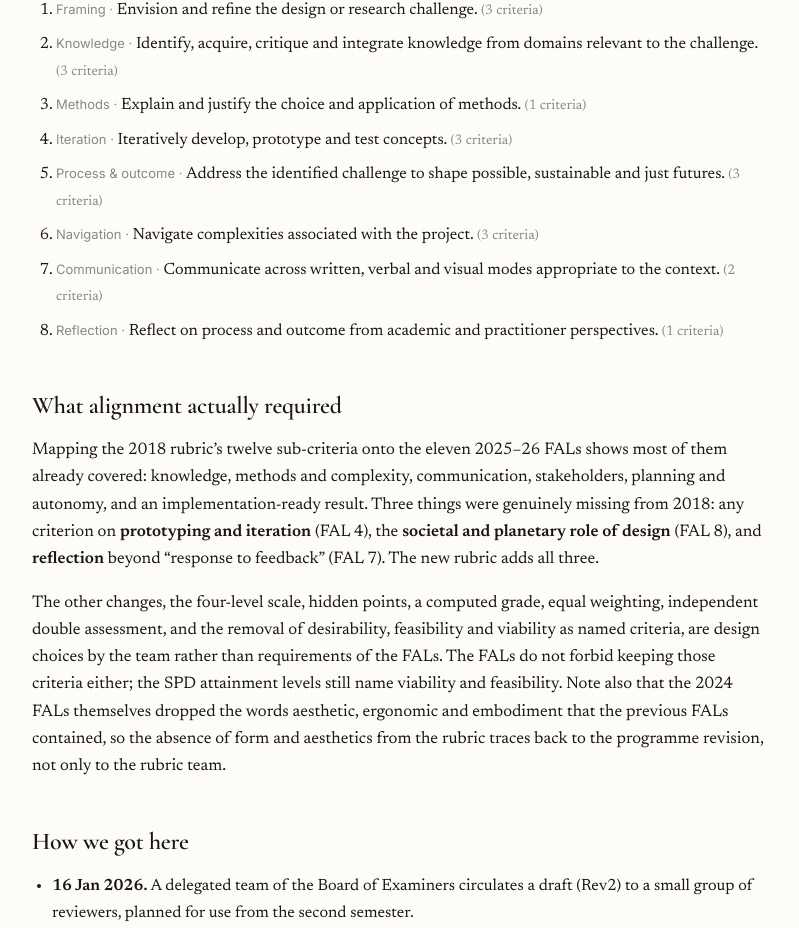
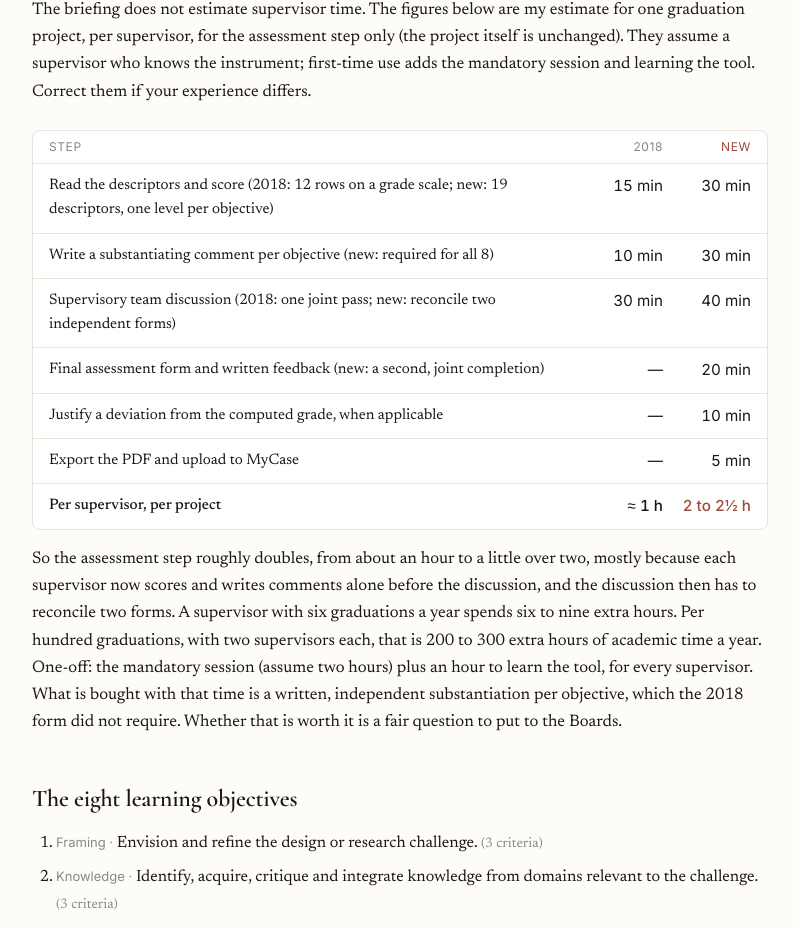
Before and after one commit to JDerekLomas/dereklomas-site, a Next.js app: page /rubric in a window 1280 px wide. Shown: the part 3396-4324 px from the top of the page, without its empty margins (240-1039 px from the left). Built offline with nearby package versions, Linux system fonts and the light colour scheme; no server answers; the database is empty.

Commit message:
rubric: estimate supervisor time per project, old vs new
Co-Authored-By: Claude Fable 5.1 <noreply@anthropic.com>

```diff
--- a/src/app/rubric/page.tsx
+++ b/src/app/rubric/page.tsx
@@ -168,6 +168,47 @@ export default function RubricExplainer() {
             Both supervisors fill in the rubric independently, then discuss, then complete a final assessment
             with written feedback. The calculated grade is a recommendation. The supervisory team keeps the
             final responsibility and may deviate, but the deviation must be substantiated on the form.
+          </p>
+        </Prose>
+
+        <H2>What it costs in time</H2>
+        <Prose>
+          <p>
+            The briefing does not estimate supervisor time. The figures below are my estimate for one
+            graduation project, per supervisor, for the assessment step only (the project itself is unchanged).
+            They assume a supervisor who knows the instrument; first-time use adds the mandatory session and
+            learning the tool. Correct them if your experience differs.
+          </p>
+        </Prose>
+        <div className="mt-6 overflow-hidden rounded-lg border" style={{ borderColor: "var(--border-light)", background: "var(--bg-white)" }}>
+          <div className="grid grid-cols-[1fr_5rem_5rem] gap-2 border-b px-4 py-2 text-xs uppercase tracking-wider" style={{ borderColor: "var(--border-light)", color: "var(--text-muted)", fontFamily: "var(--font-inter)" }}>
+            <div>Step</div>
+            <div className="text-right">2018</div>
+            <div className="text-right" style={{ color: "var(--accent-rust)" }}>New</div>
+          </div>
+          {TIME.map((row) => (
+            <div key={row.step} className="grid grid-cols-[1fr_5rem_5rem] gap-2 border-b px-4 py-2.5 text-[0.95rem]" style={{ borderColor: "var(--border-light)" }}>
+              <div>{row.step}</div>
+              <div className="text-right tabular-nums" style={{ fontFamily: "var(--font-inter)" }}>{row.old}</div>
+              <div className="text-right tabular-nums" style={{ fontFamily: "var(--font-inter)" }}>{row.new}</div>
+            </div>
+          ))}
+          <div className="grid grid-cols-[1fr_5rem_5rem] gap-2 px-4 py-2.5 text-[0.95rem] font-medium">
+            <div>Per supervisor, per project</div>
+            <div className="text-right tabular-nums" style={{ fontFamily: "var(--font-inter)" }}>≈ 1 h</div>
+            <div className="text-right tabular-nums" style={{ fontFamily: "var(--font-inter)", color: "var(--accent-rust)" }}>2 to 2½ h</div>
+          </div>
+        </div>
+        <Prose>
+          <p>
+            So the assessment step roughly doubles, from about an hour to a little over two, mostly because
+            each supervisor now scores and writes comments alone before the discussion, and the discussion
+            then has to reconcile two forms. A supervisor with six graduations a year spends six to nine
+            extra hours. Per hundred graduations, with two supervisors each, that is 200 to 300 extra hours
+            of academic time a year. One-off: the mandatory session (assume two hours) plus an hour to learn
+            the tool, for every supervisor. What is bought with that time is a written, independent
+            substantiation per objective, which the 2018 form did not require. Whether that is worth it is a
+            fair question to put to the Boards.
           </p>
         </Prose>
 
@@ -382,6 +423,16 @@ const COMPARISON = [
   },
 ];
 
+// Minutes per supervisor per project, assessment step only. Estimates.
+const TIME = [
+  { step: "Read the descriptors and score (2018: 12 rows on a grade scale; new: 19 descriptors, one level per objective)", old: "15 min", new: "30 min" },
+  { step: "Write a substantiating comment per objective (new: required for all 8)", old: "10 min", new: "30 min" },
+  { step: "Supervisory team discussion (2018: one joint pass; new: reconcile two independent forms)", old: "30 min", new: "40 min" },
+  { step: "Final assessment form and written feedback (new: a second, joint completion)", old: "—", new: "20 min" },
+  { step: "Justify a deviation from the computed grade, when applicable", old: "—", new: "10 min" },
+  { step: "Export the PDF and upload to MyCase", old: "—", new: "5 min" },
+];
+
 const LOS = [
   { theme: "Framing", text: "Envision and refine the design or research challenge.", n: 3 },
   { theme: "Knowledge", text: "Identify, acquire, critique and integrate knowledge from domains relevant to the challenge.", n: 3 },
```
